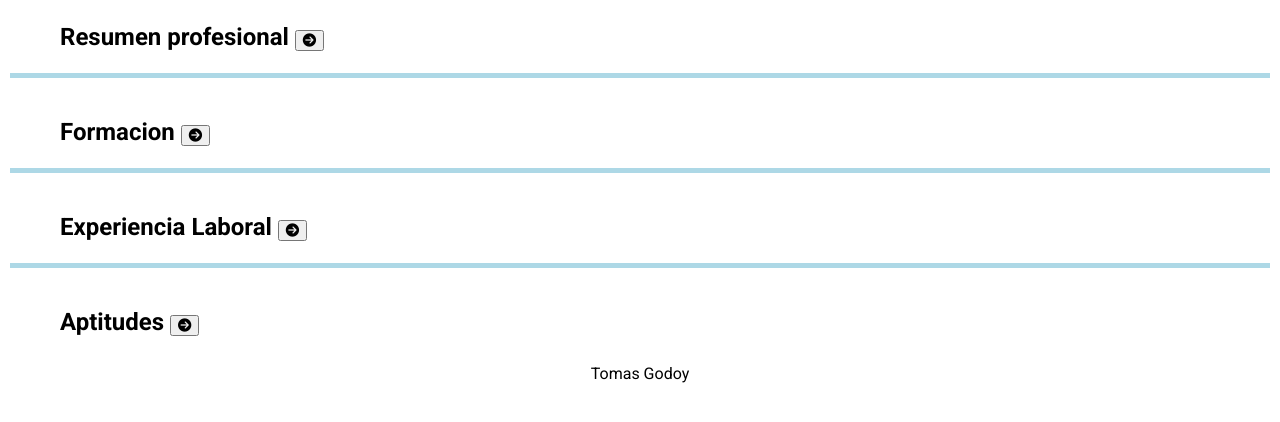
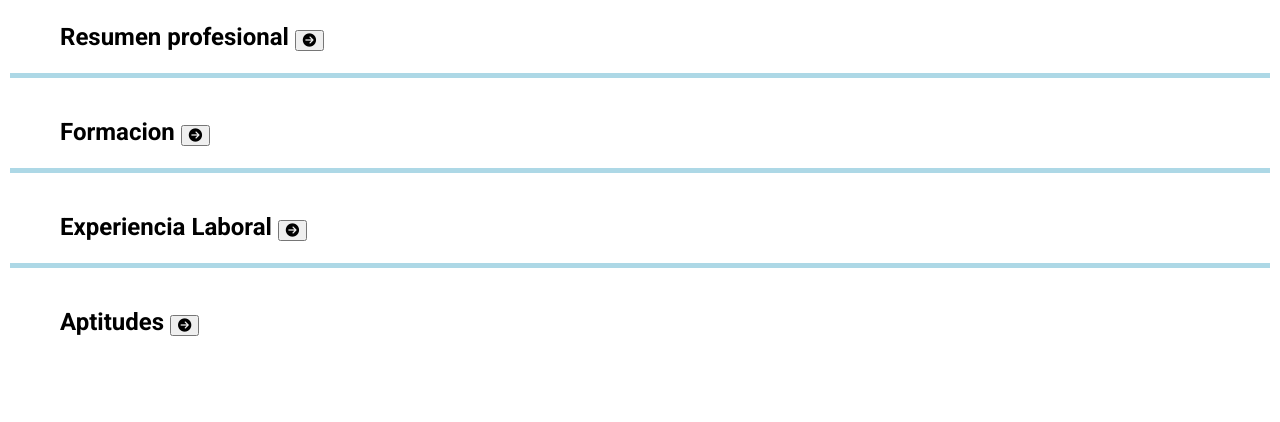
Before and after one commit to TnG1296/Ticmas-CV, a plain HTML site: page index.html in a window 1280 px wide. Shown: the part 234-656 px from the top of the page. Drawn offline with Linux system fonts and the light colour scheme.

Commit message:
Le quite el pie de pagina
me parecio innecesario para un CV

```diff
--- a/index.html
+++ b/index.html
@@ -106,9 +106,6 @@
         </div>
     </div>
 
-    <div id="pie-de-pagina">
-        Tomas Godoy
-    </div>
     <!-- Nota: soy consciente de que la indentacion y poner espacio entre los divs en el source no le hace nada al HTML,
         pero me gusta como queda mas prolijo-->
     <script src="script.js"></script>
--- a/style.css
+++ b/style.css
@@ -93,12 +93,6 @@ body{
     margin: 10px;
 }
 
-#pie-de-pagina {
-    height: 50px;
-    display: flex;
-    justify-content: center;
-    align-items: center;
-}
 
 
 .flecha{
```
